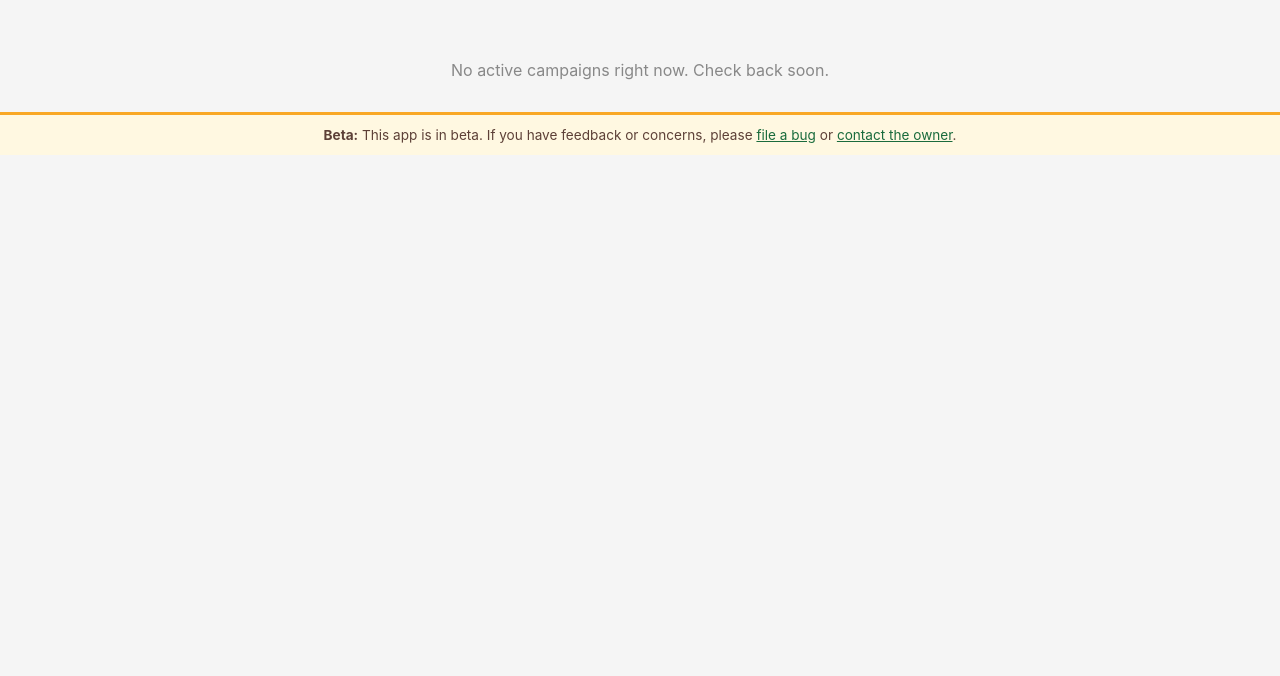
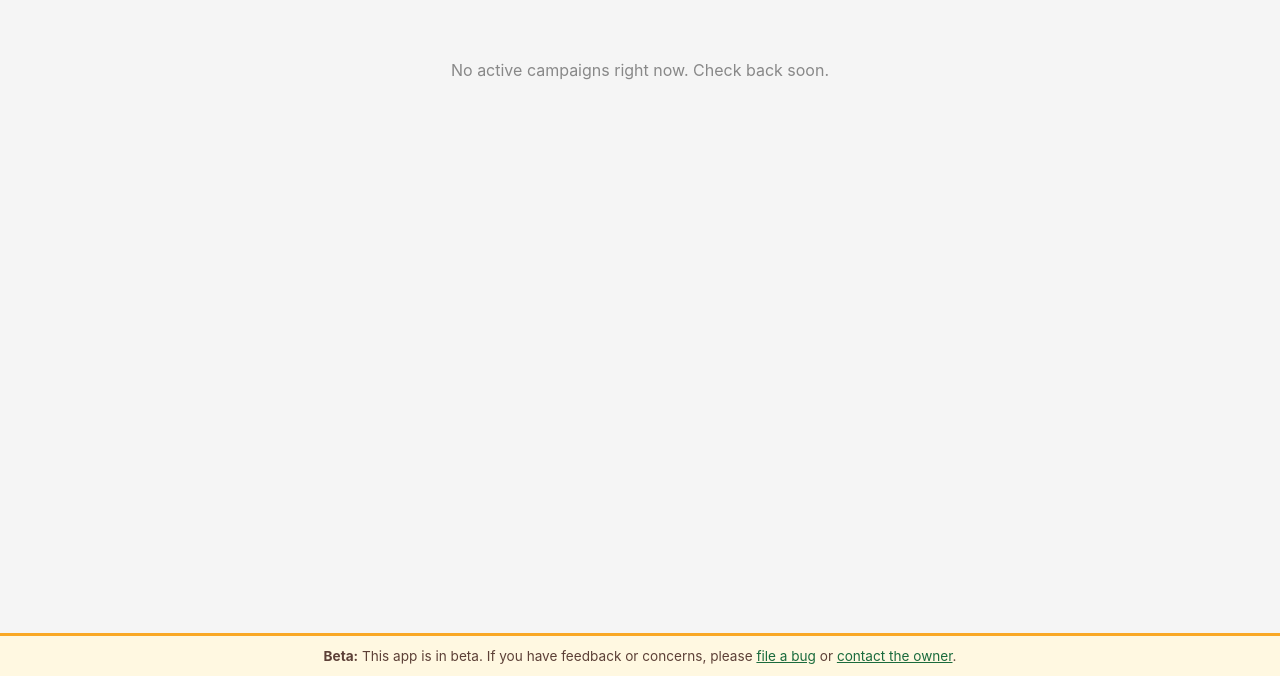
Before and after one commit to sefk/leafletter-app, a Django app: page / in a window 1280 px wide. Shown: the part 124-800 px from the top of the page. Run offline with Django 5.2, Linux system fonts and the light colour scheme; data that the repository does not hold is empty; parts of the project's set-up code (start-up, migrations or seed data) failed here and were passed over.

Commit message:
Revert beta banner to fixed position (#58)
Restore position: fixed; bottom: 0 — the non-fixed version looked off.

Co-Authored-By: Claude Sonnet 4.6 <noreply@anthropic.com>

```diff
--- a/campaigns/templates/campaigns/campaign_list.html
+++ b/campaigns/templates/campaigns/campaign_list.html
@@ -115,13 +115,16 @@
     .campaign-card-test h2 { color: #1a6b3c; }
 
     .beta-banner {
+      position: fixed;
+      bottom: 0;
+      left: 0;
+      right: 0;
       background: #fff8e1;
       border-top: 3px solid #f9a825;
       padding: 12px 24px;
       text-align: center;
       font-size: 0.85rem;
       color: #5d4037;
-      margin-top: 32px;
     }
     .beta-banner a { color: #1a6b3c; }
   </style>
```
